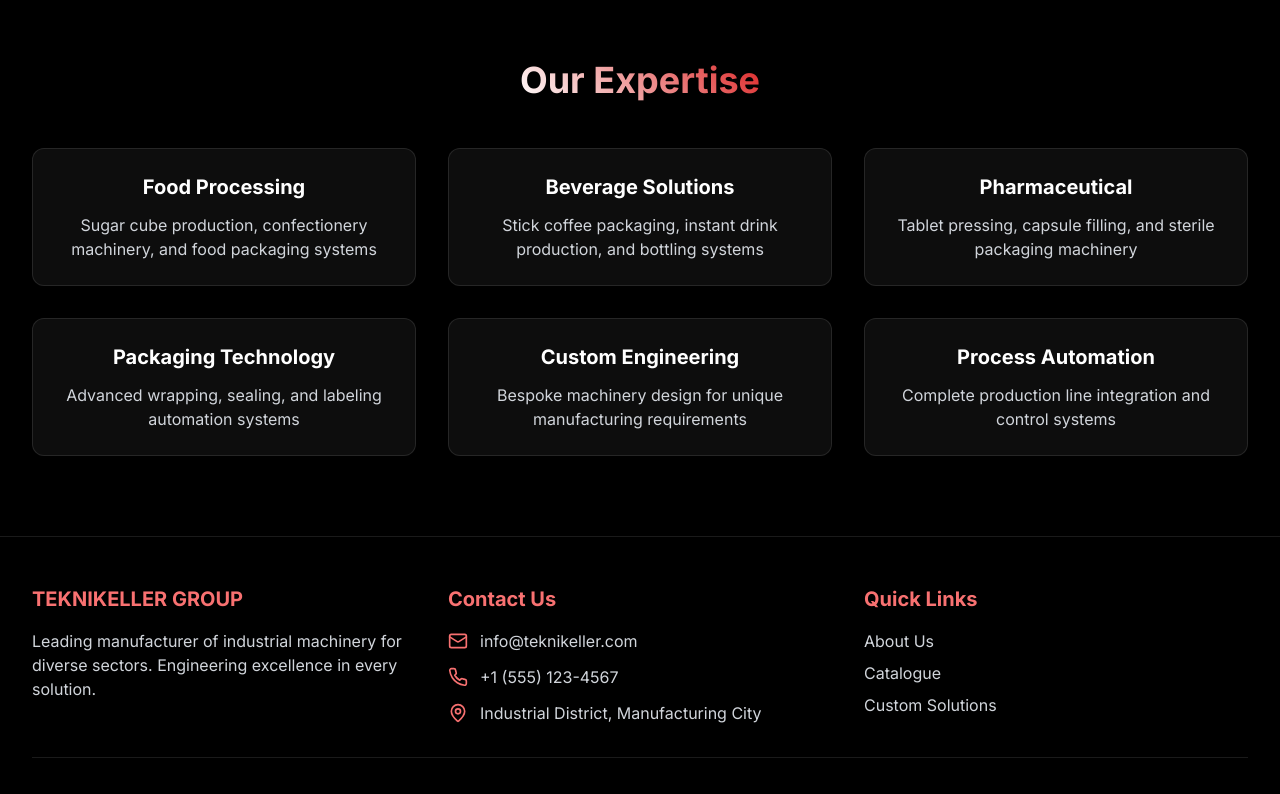
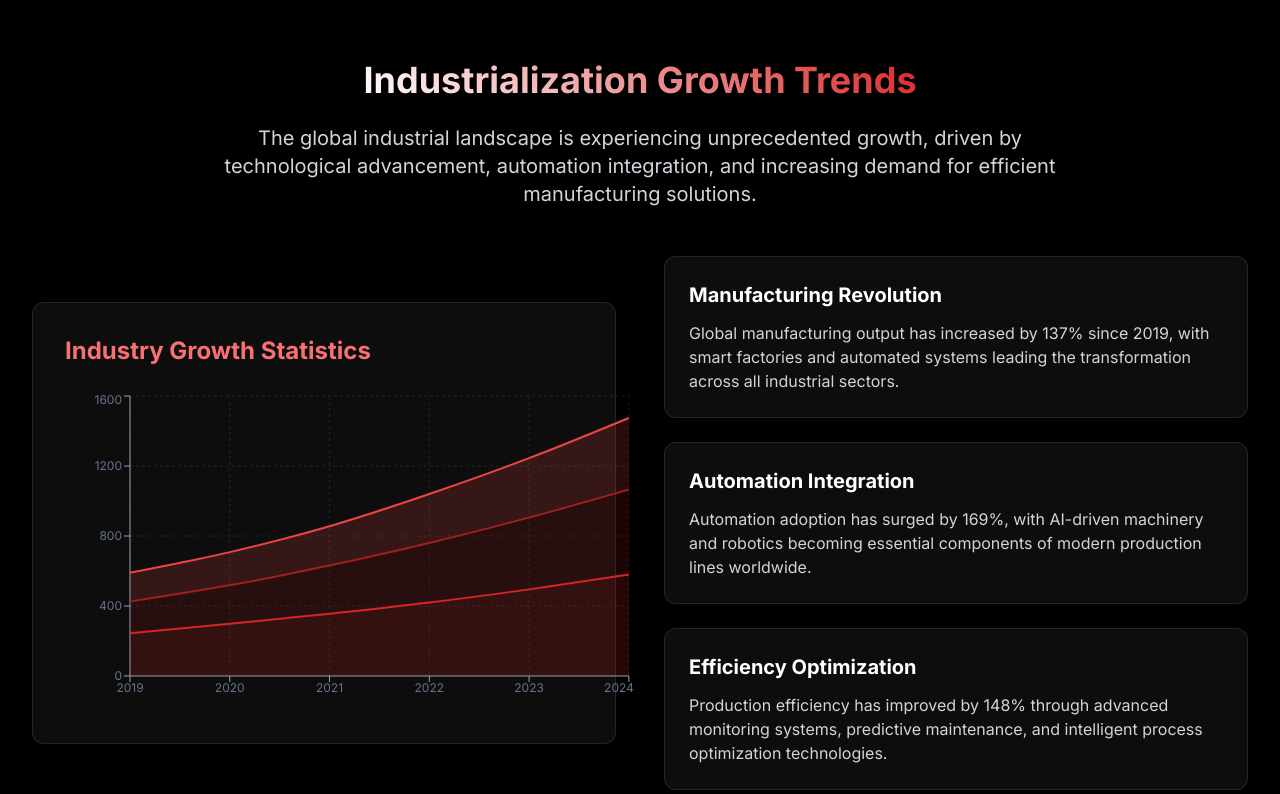
Before and after one commit to Oxz2n/teknikeller-forge-web, a React (Vite) app: page /about in a window 1280 px wide. Shown: the part 1020-1814 px from the top of the page. Built offline with nearby package versions, Linux system fonts and the light colour scheme.

Commit message:
Add animated statistics graph to About Us page
Add animated statistics graph and description about industrialization.

```diff
--- a/src/pages/About.tsx
+++ b/src/pages/About.tsx
@@ -2,6 +2,8 @@ import Navigation from '@/components/Navigation';
 import Footer from '@/components/Footer';
 import { Users, Award, Globe, TrendingUp } from 'lucide-react';
 import { useState, useEffect } from 'react';
+import { ChartContainer, ChartTooltip, ChartTooltipContent } from '@/components/ui/chart';
+import { LineChart, Line, XAxis, YAxis, CartesianGrid, ResponsiveContainer, AreaChart, Area } from 'recharts';
 
 const About = () => {
   const [counters, setCounters] = useState({
@@ -41,6 +43,31 @@ const About = () => {
       key: 'projects'
     }
   ];
+
+  // Data for industrialization growth chart
+  const industrializationData = [
+    { year: '2019', manufacturing: 245, automation: 180, efficiency: 165 },
+    { year: '2020', manufacturing: 298, automation: 220, efficiency: 190 },
+    { year: '2021', manufacturing: 356, automation: 275, efficiency: 225 },
+    { year: '2022', manufacturing: 420, automation: 340, efficiency: 280 },
+    { year: '2023', manufacturing: 495, automation: 410, efficiency: 340 },
+    { year: '2024', manufacturing: 580, automation: 485, efficiency: 410 }
+  ];
+
+  const chartConfig = {
+    manufacturing: {
+      label: 'Manufacturing Output',
+      color: '#dc2626'
+    },
+    automation: {
+      label: 'Automation Index',
+      color: '#991b1b'
+    },
+    efficiency: {
+      label: 'Efficiency Rating',
+      color: '#ef4444'
+    }
+  };
 
   useEffect(() => {
     const animateCounters = () => {
@@ -130,6 +157,90 @@ const About = () => {
             ))}
           </div>
 
+          {/* Industrialization Growth Section */}
+          <div className="mb-20">
+            <div className="text-center mb-12 succession-6">
+              <h2 className="text-4xl font-bold mb-6">
+                <span className="text-gradient">Industrialization Growth Trends</span>
+              </h2>
+              <p className="text-xl text-gray-300 max-w-4xl mx-auto">
+                The global industrial landscape is experiencing unprecedented growth, driven by technological advancement,
+                automation integration, and increasing demand for efficient manufacturing solutions.
+              </p>
+            </div>
+
+            <div className="grid lg:grid-cols-2 gap-12 items-center">
+              <div className="glass-effect p-8 rounded-xl succession-6" style={{ animationDelay: '1.2s' }}>
+                <h3 className="text-2xl font-bold mb-6 text-red-400">Industry Growth Statistics</h3>
+                <ChartContainer config={chartConfig} className="h-80">
+                  <AreaChart data={industrializationData}>
+                    <CartesianGrid strokeDasharray="3 3" stroke="rgba(255,255,255,0.1)" />
+                    <XAxis
+                      dataKey="year"
+                      stroke="#9ca3af"
+                      fontSize={12}
+                    />
+                    <YAxis
+                      stroke="#9ca3af"
+                      fontSize={12}
+                    />
+                    <ChartTooltip content={<ChartTooltipContent />} />
+                    <Area
+                      type="monotone"
+                      dataKey="manufacturing"
+                      stackId="1"
+                      stroke="#dc2626"
+                      fill="rgba(220, 38, 38, 0.3)"
+                      strokeWidth={2}
+                    />
+                    <Area
+                      type="monotone"
+                      dataKey="automation"
+                      stackId="1"
+                      stroke="#991b1b"
+                      fill="rgba(153, 27, 27, 0.3)"
+                      strokeWidth={2}
+                    />
+                    <Area
+                      type="monotone"
+                      dataKey="efficiency"
+                      stackId="1"
+                      stroke="#ef4444"
+                      fill="rgba(239, 68, 68, 0.3)"
+                      strokeWidth={2}
+                    />
+                  </AreaChart>
+                </ChartContainer>
+              </div>
+
+              <div className="space-y-6 succession-6" style={{ animationDelay: '1.4s' }}>
+                <div className="glass-effect p-6 rounded-xl">
+                  <h4 className="text-xl font-bold mb-3 text-white">Manufacturing Revolution</h4>
+                  <p className="text-gray-300">
+                    Global manufacturing output has increased by 137% since 2019, with smart factories
+                    and automated systems leading the transformation across all industrial sectors.
+                  </p>
+                </div>
+
+                <div className="glass-effect p-6 rounded-xl">
+                  <h4 className="text-xl font-bold mb-3 text-white">Automation Integration</h4>
+                  <p className="text-gray-300">
+                    Automation adoption has surged by 169%, with AI-driven machinery and robotics
+                    becoming essential components of modern production lines worldwide.
+                  </p>
+                </div>
+
+                <div className="glass-effect p-6 rounded-xl">
+                  <h4 className="text-xl font-bold mb-3 text-white">Efficiency Optimization</h4>
+                  <p className="text-gray-300">
+                    Production efficiency has improved by 148% through advanced monitoring systems,
+                    predictive maintenance, and intelligent process optimization technologies.
+                  </p>
+                </div>
+              </div>
+            </div>
+          </div>
+
           {/* Expertise Areas */}
           <div className="text-center">
             <h2 className="text-4xl font-bold mb-12 succession-6">
```
